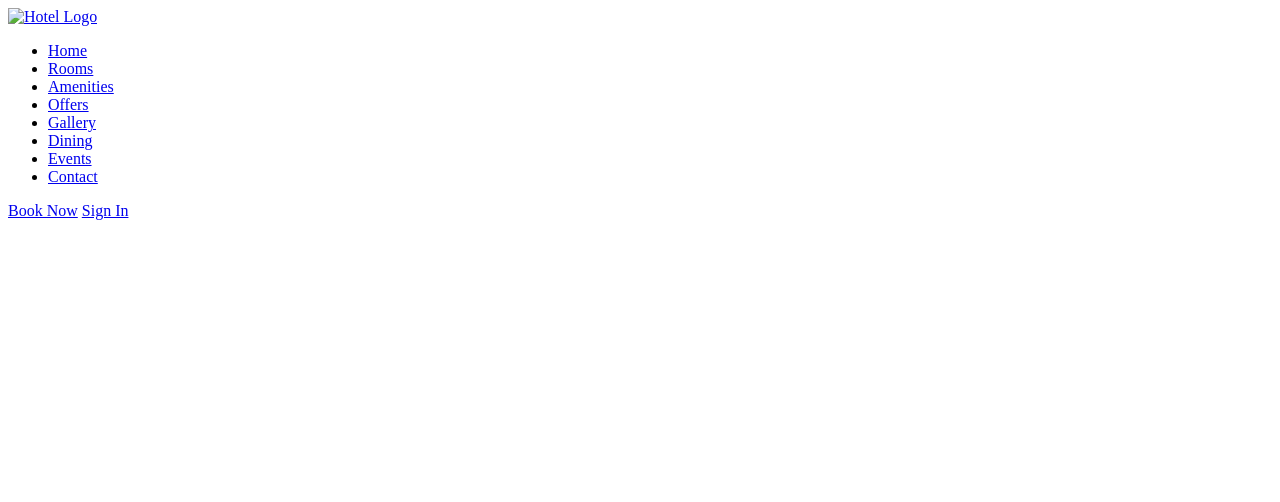
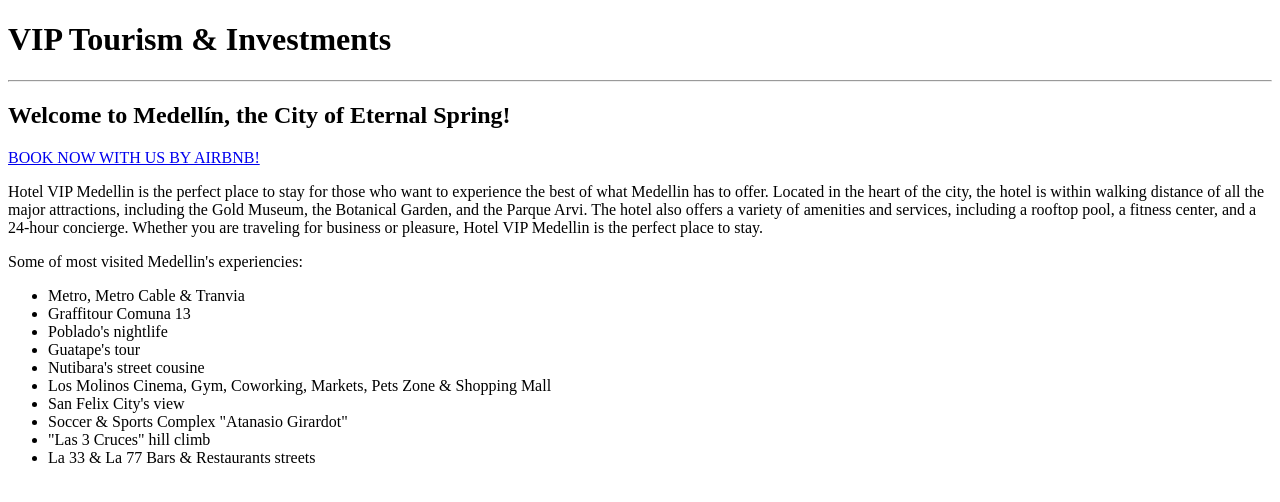
Before and after one commit to artificialintelligencecolombia/hotel-website, a plain HTML site: page index.html in a window 1280 px wide. Drawn offline with Linux system fonts and the light colour scheme.

Commit message:
30/05: header, intro, local offers.

```diff
--- a/index.html
+++ b/index.html
@@ -8,35 +8,37 @@
     <title>Document</title>
 </head>
 <body>
+<h1>VIP Tourism & Investments</h1>
+<hr>
+<h2>Welcome to Medellín, the City of Eternal Spring!</h2>
 
-  <header>
-    <!--The h1 tag is missing yet. Confirm if its mandaroty-->
-    <div class="container">
-      <a href="/" class="logo">
-        <img src="/assets/images/logo.png" alt="Hotel Logo">
-      </a>
-    </div>
-  </header>
+<a href="https://www.airbnb.com.co/rooms/717460772515622759?
+adults=1&s=13&unique_share_id=D79C92CD-90D7-41A8-84CF-8A8E697
+CA00B&_set_bev_on_new_domain=1681597574_NWMwYzcy
+ZTIzYjRk" draggable="true">BOOK NOW WITH US BY AIRBNB!</a>
 
-  <nav>
-    <div class="logo">
-      <!-- Your hotel logo image or text here -->
-    </div>
-    <ul class="main-menu">
-      <li><a href="#">Home</a></li>
-      <li><a href="#">Rooms</a></li>
-      <li><a href="#">Amenities</a></li>
-      <li><a href="#">Offers</a></li>
-      <li><a href="#">Gallery</a></li>
-      <li><a href="#">Dining</a></li>
-      <li><a href="#">Events</a></li>
-      <li><a href="#">Contact</a></li>
-    </ul>
-    <div class="cta-buttons">
-      <a href="#" class="book-now">Book Now</a>
-      <a href="#" class="sign-in">Sign In</a>
-    </div>
-  </nav>
+<p>Hotel VIP Medellin is the perfect place to stay for those who want to
+  experience the best of what Medellin has to offer. Located in the heart
+  of the city, the hotel is within walking distance of all the major
+  attractions, including the Gold Museum, the Botanical Garden, and the
+  Parque Arvi. The hotel also offers a variety of amenities and services,
+  including a rooftop pool, a fitness center, and a 24-hour concierge.
+  Whether you are traveling for business or pleasure, Hotel VIP Medellin
+  is the perfect place to stay.</p>
+<p>Some of most visited Medellin's experiencies:</p>
+
+<ul>
+<li>Metro, Metro Cable & Tranvia</li>
+<li>Graffitour Comuna 13</li>
+<li>Poblado's nightlife</li>
+<li>Guatape's tour</li>
+<li>Nutibara's street cousine</li>
+<li>Los Molinos Cinema, Gym, Coworking, Markets, Pets Zone & Shopping Mall</li>
+<li>San Felix City's view</li>
+<li>Soccer & Sports Complex "Atanasio Girardot"</li>
+<li>"Las 3 Cruces" hill climb</li>
+<li>La 33 & La 77 Bars & Restaurants streets</li>
+</ul>
 
 </body>
 </html>
```
